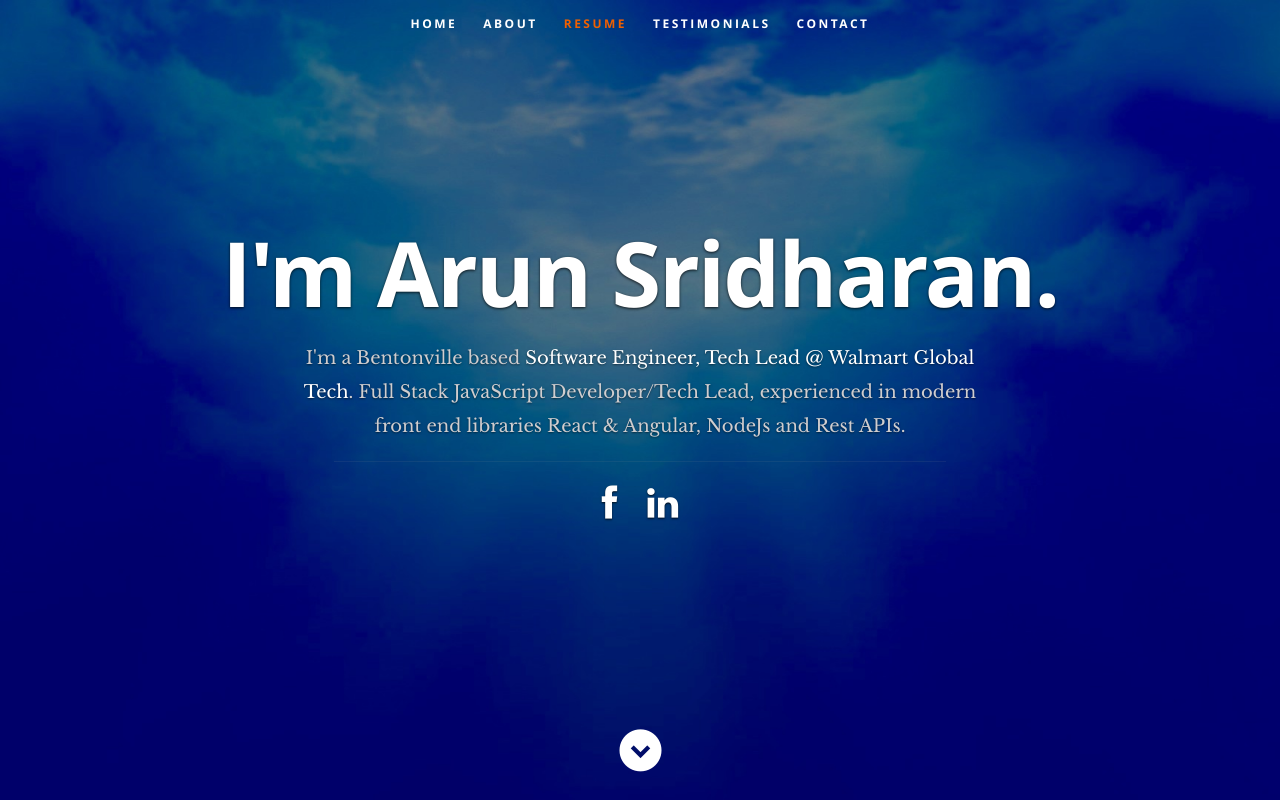
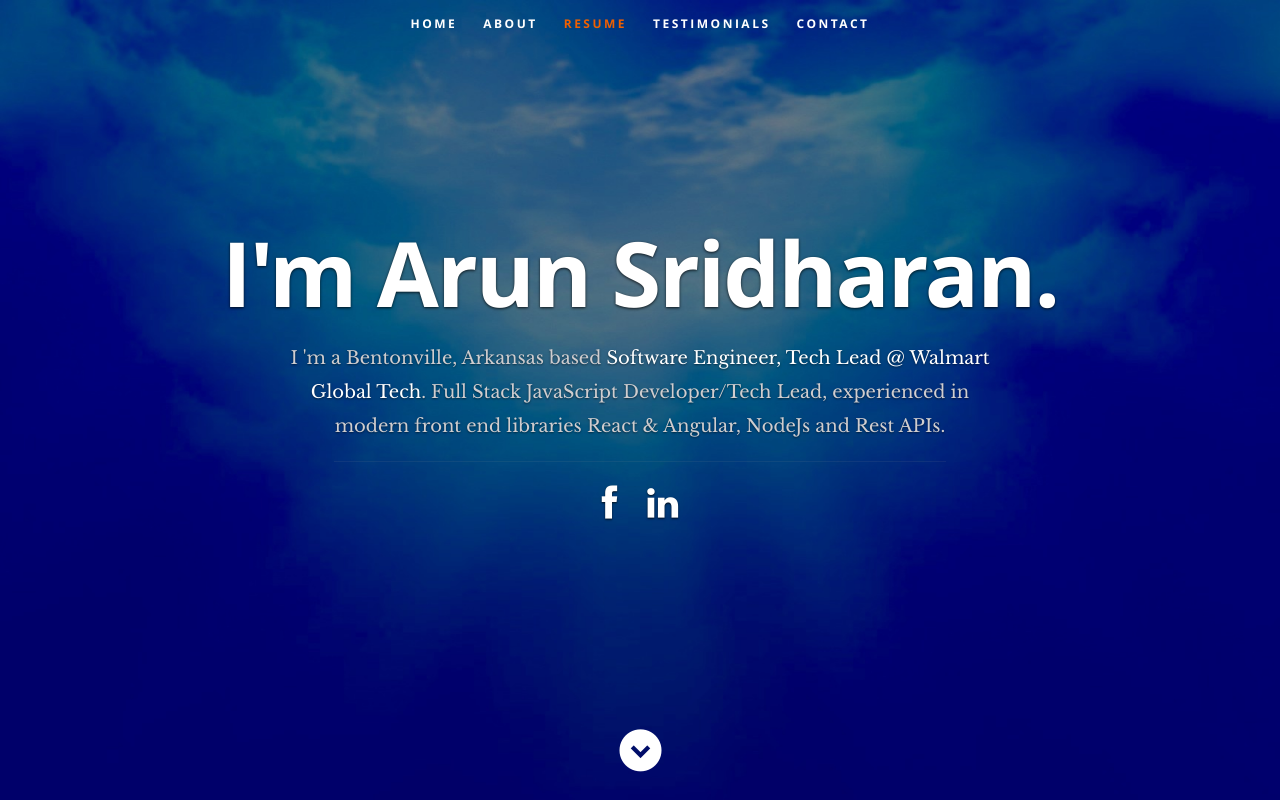
Before and after one commit to arunkumarsridharan/my-resume-portfolio, a React (Create React App) app: page / in a window 1280 px wide. Shown: the top 800 px of the page. Built offline with nearby package versions, Linux system fonts and the light colour scheme.

Commit message:
Added State to Header.js

```diff
--- a/src/Components/Header.js
+++ b/src/Components/Header.js
@@ -7,7 +7,8 @@ class Header extends Component {
       var name = this.props.data.name;
       var occupation= this.props.data.occupation;
       var description= this.props.data.description;
-      var city= this.props.data.address.city;
+       var city = this.props.data.address.city;
+        var state = this.props.data.address.state;
       var networks= this.props.data.social.map(function(network){
         return <li key={network.name} ><div className='social-icon' onClick={()=> window.open(network.url)}><i className={network.className}></i></div></li>
       })
@@ -35,7 +36,7 @@ class Header extends Component {
       <div className="row banner">
          <div className="banner-text">
             <h1 className="responsive-headline">I'm {name}.</h1>
-            <h3>I'm a {city} based <span>{occupation}</span>. {description}.</h3>
+            < h3 > I 'm a {city}, {state} based <span>{occupation}</span>. {description}.</h3>
             <hr />
             <ul className="social">
                {networks}
```
